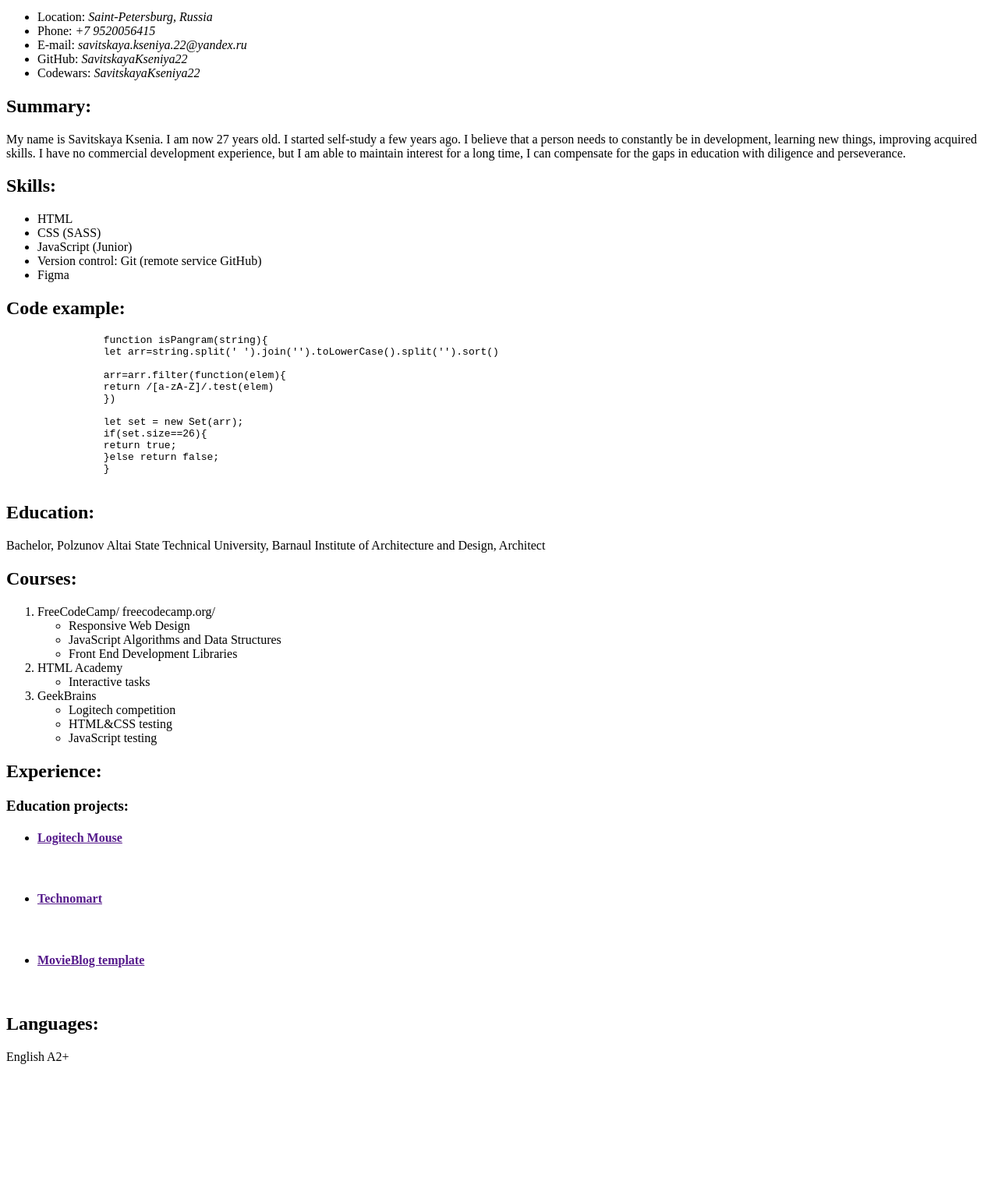
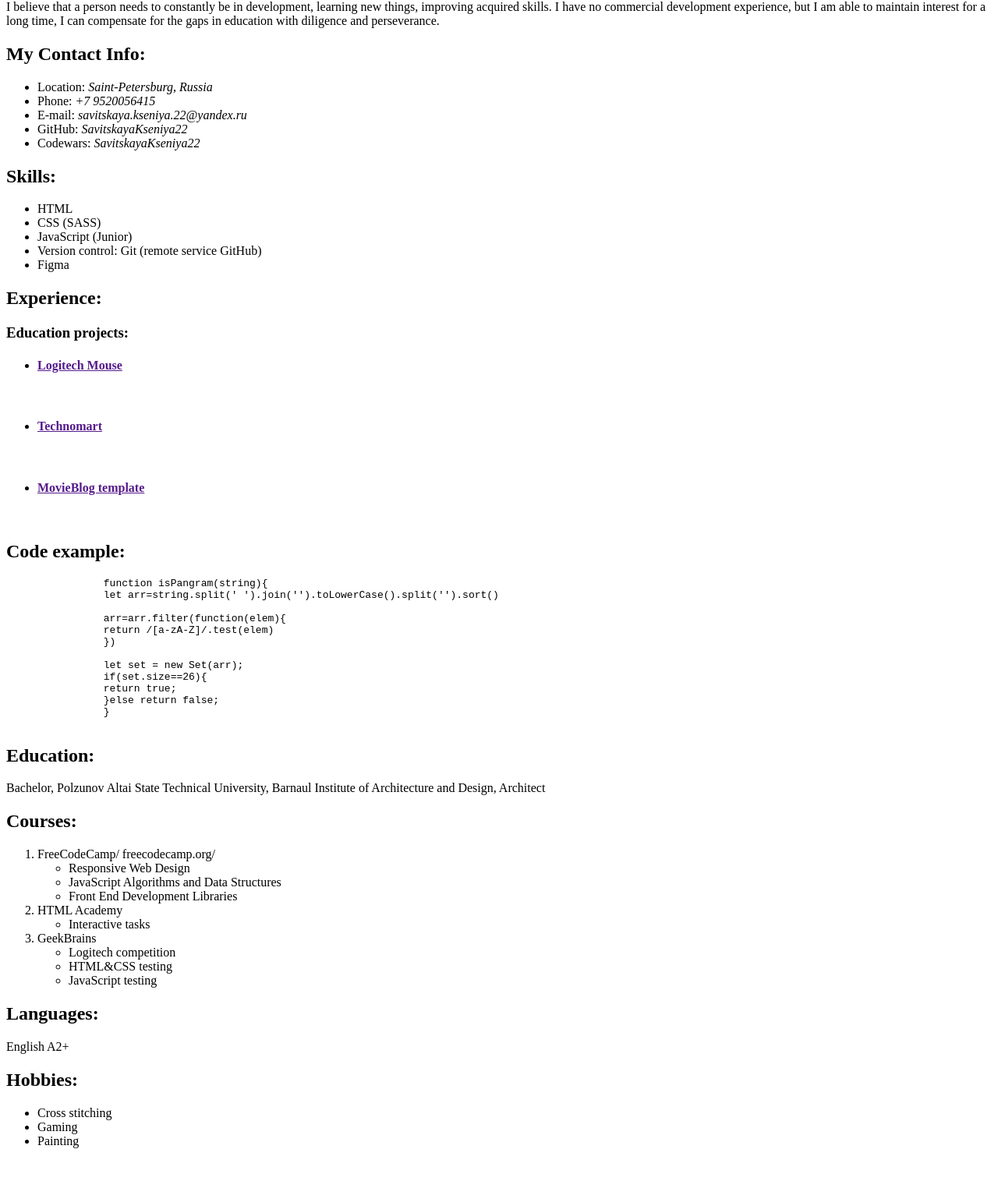
Before and after one commit to SavitskayaKseniya22/rsschool-cv, a plain HTML site: page index.html in a window 1280 px wide. Shown: the part 127-1642 px from the top of the page at 78% size. Before the commit the page ends 1518 px from the top, so only its background shows below. Drawn offline with Linux system fonts and the light colour scheme.

Commit message:
feat: regroup sections

```diff
--- a/index.html
+++ b/index.html
@@ -9,9 +9,30 @@
 <body>
     <header>
         <img src="" alt="">
+    </header>
+    <main>
+
+
+
+
+
 
         <section>
             <h1>Savitskaya Kseniya</h1>
+            <p>Junior Front-end Developer</p>
+
+
+            <p> I believe that
+                a
+                person
+                needs to constantly be in development, learning new things, improving acquired skills. I have no
+                commercial
+                development experience, but I am able to maintain interest for a long time, I can compensate for the
+                gaps in
+                education with diligence and perseverance.</p>
+        </section>
+
+        <section>
             <h2>My Contact Info:</h2>
             <ul>
                 <li>Location: <i>Saint-Petersburg, Russia</i></li>
@@ -20,23 +41,6 @@
                 <li>GitHub: <i>SavitskayaKseniya22</i></li>
                 <li>Codewars: <i>SavitskayaKseniya22</i></li>
             </ul>
-        </section>
-
-    </header>
-
-
-    <main>
-        <section>
-            <h2>Summary:</h2>
-
-            <p>My name is Savitskaya Ksenia. I am now 27 years old. I started self-study a few years ago. I believe that
-                a
-                person
-                needs to constantly be in development, learning new things, improving acquired skills. I have no
-                commercial
-                development experience, but I am able to maintain interest for a long time, I can compensate for the
-                gaps in
-                education with diligence and perseverance.</p>
         </section>
         <section>
             <h2>Skills:</h2>
@@ -48,6 +52,29 @@
                 <li>Figma</li>
             </ul>
         </section>
+
+
+        <section>
+            <h2>Experience:</h2>
+            <h3>Education projects:</h3>
+            <ul>
+                <li>
+                    <h4><a href="">Logitech Mouse</a></h4>
+                    <img src="" alt="">
+                </li>
+                <li>
+                    <h4><a href="">Technomart</a></h4>
+                    <img src="" alt="">
+                </li>
+                <li>
+                    <h4><a href="">MovieBlog template</a></h4>
+                    <img src="" alt="">
+                </li>
+            </ul>
+        </section>
+
+
+
         <section>
             <h2>Code example:</h2>
             <pre>
@@ -101,29 +128,20 @@
                 </li>
             </ol>
         </section>
-        <section>
-            <h2>Experience:</h2>
-            <h3>Education projects:</h3>
-            <ul>
-                <li>
-                    <h4><a href="">Logitech Mouse</a></h4>
-                    <img src="" alt="">
-                </li>
-                <li>
-                    <h4><a href="">Technomart</a></h4>
-                    <img src="" alt="">
-                </li>
-                <li>
-                    <h4><a href="">MovieBlog template</a></h4>
-                    <img src="" alt="">
-                </li>
-            </ul>
-        </section>
+
 
         <section>
             <h2>Languages:</h2>
             English A2+
 
+        </section>
+        <section>
+            <h2>Hobbies:</h2>
+            <ul>
+                <li>Cross stitching</li>
+                <li>Gaming</li>
+                <li>Painting</li>
+            </ul>
         </section>
 
 
```
